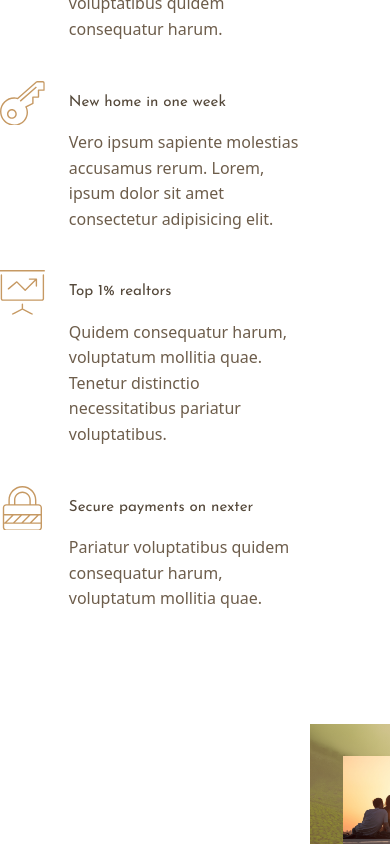
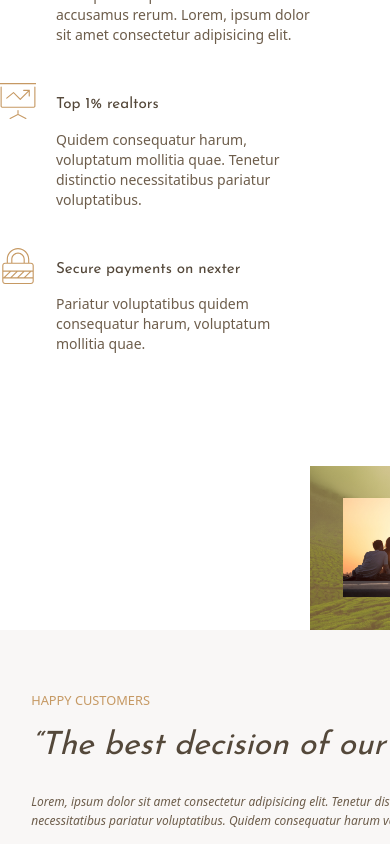
Before and after one commit to sameerkindia/nexter, a Next.js app: page / in a window 390 px wide. Shown: the part 1460-2304 px from the top of the page. Built offline with nearby package versions, Linux system fonts and the light colour scheme.

Commit message:
homes section style

```diff
--- a/app/globals.css
+++ b/app/globals.css
@@ -370,31 +370,39 @@ body {
 }
 
 .feature {
-  float: left;
+  /* float: left;
   width: 33.3333%;
-  margin-bottom: 3.75rem;
-
   @supports (display: grid) {
     width: auto;
     margin-bottom: 0;
-  }
+  } */
 
-  display: grid;
+
+  /* display: grid;
   grid-template-columns: min-content 1fr;
   grid-row-gap: 15px;
-  grid-column-gap: 1.5rem;
+  margin-bottom: 3.75rem;
+  width: auto;
+  margin-bottom: 0;
+  grid-column-gap: 1.5rem; */
+
+  @apply grid grid-cols-[min-content_1fr] w-auto gap-y-3 lg:gap-y-[15px] gap-x-5 lg:gap-x-6
 }
 
 .feature__icon {
-  fill: var(--color-primary);
+  /* fill: var(--color-primary);
   width: 2.8rem;
-  height: 2.8rem;
+  height: 2.8rem; */
   grid-row: 1 / span 2;
   transform: translateY(-10px);
+
+  @apply fill-primary w-9 lg:w-[2.8rem] h-9 lg:h-[2.8rem]
 }
 
 .feature__text {
-  font-size: 1rem;
+  /* font-size: 1rem; */
+
+  @apply text-sm lg:text-base
 }
 
 /* Story */
@@ -462,24 +470,28 @@ body {
     grid-row: 5 / 6;
   }
 
-  @apply bg-grey-light-1 col-[7_/-1]
+  @apply bg-grey-light-1 col-[7_/-1];
 }
 
 .story__text {
-  font-size: 15px;
+  /* font-size: 15px;
   font-style: italic;
-  margin-bottom: 2.5rem;
+  margin-bottom: 2.5rem; */
+
+  @apply italic mb-10 text-[12px] lg:text-[15px];
 }
 
 /* Homes */
 
 .homes {
-  grid-column: 3 / span 8;
+  /* grid-column: 3 / span 8;
   margin: 9.37rem 0;
 
   display: grid;
+  grid-gap: 70px; */
   grid-template-columns: repeat(auto-fit, minmax(250px, 1fr));
-  grid-gap: 70px;
+
+  @apply grid grid-cols-[repeat(auto-fit,_minmax(200px,_1fr))] lg:grid-cols-[repeat(auto-fit,_minmax(250px,_1fr))] col-[3_/_span_8] my-28 lg:my-[9.3rem] gap-14 lg:gap-16
 }
 
 .home {
@@ -491,10 +503,12 @@ body {
 }
 
 .home__img {
-  width: 100%;
+  /* width: 100%;
   grid-row: 1 / 2;
   grid-column: 1 / -1;
-  z-index: 1;
+  z-index: 1; */
+
+  @apply w-full row-[1_/2] col-span-full z-[1];
 }
 
 .home__like {
```
